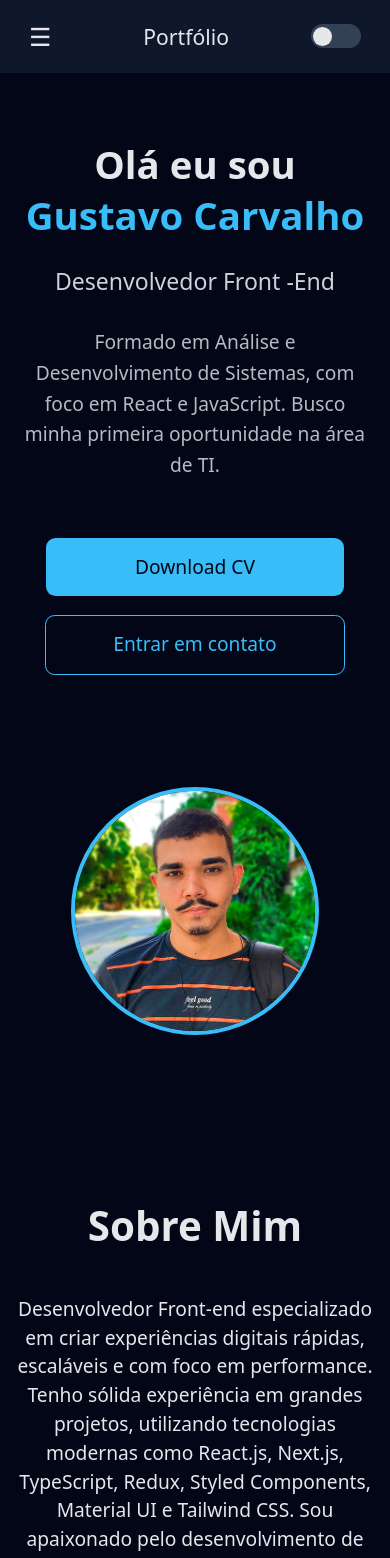
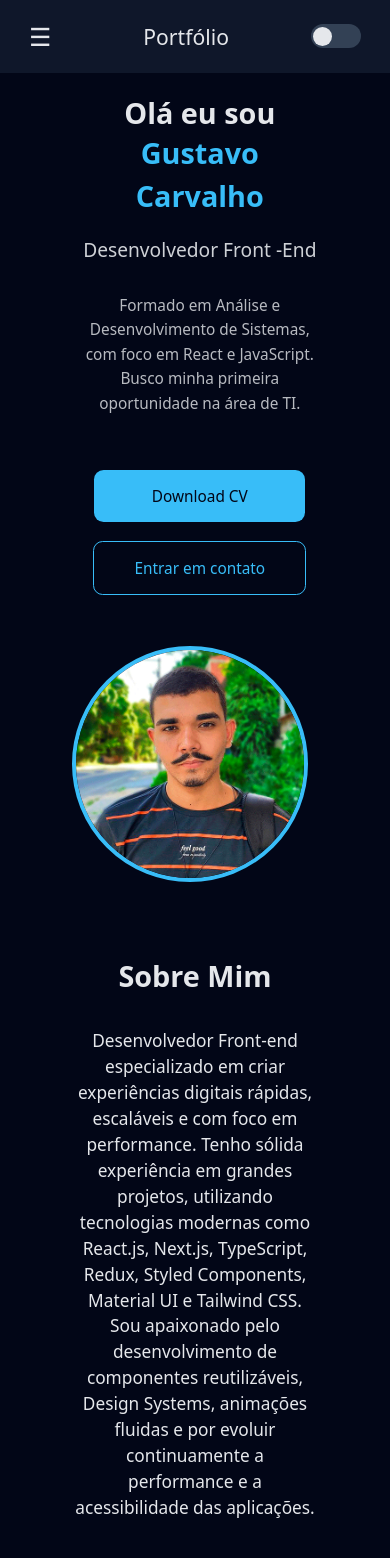
Before and after one commit to gustavocsantos-dev/portfolio, a React (Vite) app: page / in a window 390 px wide. Shown: the top 1558 px of the page. Built offline with nearby package versions, Linux system fonts and the light colour scheme.

Commit message:
media query fix

```diff
--- a/styles/About.css
+++ b/styles/About.css
@@ -1,6 +1,5 @@
 .about{
   width: 100%;
-  max-width: 1200px;
   margin: 0 auto;
   display: flex;
   flex-direction:column;
@@ -20,16 +19,39 @@
   padding: 0 1rem;
 }
 
+@media (max-width: 954px){
+   .about{
+      margin-top: 4rem;
+      width: 700px;
+      margin-right: 1rem;
+   }
+
+   .about p{
+      max-width: 500px;
+   }
+}
+
+@media (max-width: 858px){
+   .about{
+      max-width: 500px;
+      margin: 0 auto;
+      margin-top: 4rem;
+   }
+
+}
+
 @media (max-width: 768px) {
    .about{
-    max-width: 500px;
+    max-width: 400px;
+    margin: 0 auto;
+    margin-top: 3rem;
    }
 
    .about h1{
     font-size: 2.3rem;
    }
    .about p{
-    font-size: 1.1rem;
+    font-size: 1rem;
    }
 }
 
@@ -47,11 +69,25 @@
    }
 }
 
+@media (max-width:400px){
+   .about{
+      max-width: 200px;
+      margin-top: -1rem;
+   }
+
+   .about h1{
+      font-size: 1.5rem;
+   }
+
+   .about p{
+      font-size: 0.9rem;
+   }
+}
 
 @media (max-width: 340px) {
    .about{
     max-width: 150px;
-    margin-top: 2rem;
+    margin-top: -0.1rem;
    }
 
    .about h1{
--- a/styles/Banner.css
+++ b/styles/Banner.css
@@ -1,6 +1,5 @@
 .banner {
-  min-height: calc(100vh + 15px);
-  width: 100%;
+  min-height: calc(85vh + 15px);
   max-width: 1200px;
   margin: 0 auto;
   display: grid;
@@ -105,15 +104,23 @@ body.light .banner {
   background-color: #f8fafc;
 }
 
+@media (max-width:1500px){
+  .banner{
+    gap: 0rem;
+  }
+}
+
+@media (max-width:1400px){
+  .intro{
+    margin-left: 3rem;
+  }
+}
 
 @media (max-width:1260px){
   .banner{
     gap: 0rem;
   }
 }
-
-
-
 
 @media (max-width: 1024px) {
   .title{
@@ -126,15 +133,29 @@ body.light .banner {
   }
 }
 
+@media (max-width: 954px){
+  .banner {
+    grid-template-columns: 1fr;
+    gap: 6rem;
+    min-height: calc(100vh + 15px);
+    margin-left: -3rem;
+  }
 
+  .intro{
+    margin-top: 6rem;
+    text-align: center;
+  }
 
+  .profile{
+    margin-left: 3rem;
+  }
+}
 
 @media (max-width: 768px) {
   .banner {
-    grid-template-columns: 1fr;
-    gap: 3rem;
-    padding: 2rem 1.5rem;
-    text-align: center;
+    gap: 5rem;
+    min-height: calc(80vh + 15px);
+    margin-top: -2rem;
   }
 
   .description {
@@ -144,6 +165,7 @@ body.light .banner {
 
   .intro {
     text-align: center;
+    margin-top: 4.5rem;
   }
 
   .title {
@@ -163,19 +185,27 @@ body.light .banner {
   }
 
   .profile img {
-    width: 200px;
-    height: 200px;
+    width: 250px;
+    height: 250px;
   }
 }
 
 @media (max-width:550px){
 
+  .banner{
+    margin-left: 0rem;
+  }
+
   .title{
     margin-top: 2rem;
     height: 20rem;
     font-size: 1rem;
+    margin-left: -2rem;
   }
 
+  .profile{
+    margin-left: 0rem;
+  }
   .title h1{
     font-size: 2rem;
   }
@@ -188,17 +218,20 @@ body.light .banner {
 
 @media (max-width:480px){
   .banner{
-    padding: 0;
+    gap: 0;
+    margin-top: -6rem;
+    min-height: calc(100vh + 15px);
   }
 
-
-  .intro{
-    max-width: 440px;
+  .description{
+    width: 300px;
   }
 
   .profile{
-    max-width: 440px;
+    width:225px;
+    height:225px;
     margin-bottom: 7rem;
+    margin: 0 auto;
   }
 
   .title{
@@ -229,15 +262,22 @@ body.light .banner {
     max-width: 300px;
   }
 
+
+
   .description{
     width: 300px;
     margin-top: 2rem;
   }
 }
 
-@media (max-width:370px){
+@media (max-width:400px){
   .intro{
     height: 32rem;
+    margin-top: 4rem;
+  }
+
+  .banner{
+    margin-left: -0.5rem;
   }
 
   .title{
@@ -268,34 +308,47 @@ body.light .banner {
   }
 
   .profile{
-    max-width: 150px;
-    margin-left: 4rem;
+    width: 200px;
+    margin: 0 auto;
     height: 20rem;
   }
 
   .profile img{
-    max-width: 200px;
+    width: 190px;
+    height: 190px;
   }
+
 
 }
 
 @media (max-width:340px){
+  .intro{
+    margin-top: 4rem;
+  }
+
   .profile{
-    max-width: 120px;
-    margin-left: 4rem;
+    max-width: 200px;
+    margin: 0 auto;
+    margin-right: 2.5rem;
     height: 20rem;
   }
+
+    .profile img{
+    width: 175px;
+    height: 175px;
+  }
 }
-@media (max-width:300px){
+
+@media (max-width:320px){
   .profile{
     max-width: 200px;
-    margin: 0 2.8rem;
+
     height: 20rem;
   }
 
   .profile{
     max-width: 120px;
-    margin-left: 3rem;
+    margin-left: 5rem;
     height: 20rem;
   }
 }
--- a/styles/Box.css
+++ b/styles/Box.css
@@ -57,12 +57,13 @@ body.light .box {
   color: #f8fafc;
 }
 
-@media (max-width:740px){
+@media (max-width:835px){
   .img{
     width: 2.5rem;
     height: 2.5rem;
   }
 }
+
 
 @media (max-width:640px){
   .img{
--- a/styles/Contact.css
+++ b/styles/Contact.css
@@ -28,12 +28,18 @@
   flex-wrap: wrap;
 }
 
-@media (max-width: 1160px){
+@media (max-width: 1392px){
   .contacts{
-    max-width: 700px;
+      max-width: 700px;
   }
 }
 
+
+@media (max-width: 913px){
+    .contacts{
+      max-width: 500px;
+  }
+}
 
 @media (max-width: 768px) {
   .contacts {
@@ -65,6 +71,12 @@
   }
 }
 
+@media (max-width: 390px){
+  .contactTitle {
+  margin-bottom: 1rem;
+}
+}
+
 
 @media (max-width: 290px){
   .contacts{
--- a/styles/ContactIcon.css
+++ b/styles/ContactIcon.css
@@ -48,22 +48,12 @@ body.light .contactImg {
   background-color:#020617;
 }
 
+
 @media(max-width:390px){
-.contactImg{
-    width: 3.5rem;
-    height: 3.5rem;
-}
-.contactIcon h3{
-    font-size: 1rem;
-    margin-bottom: 0.5rem;
+.contactIcon{
+    margin-bottom: -4rem;
 }
 
-.contactIcon span{
-    font-size: 0.8rem;
-}
-}
-
-@media(max-width:390px){
 .contactImg{
     width: 3rem;
     height: 3rem;
@@ -72,8 +62,4 @@ body.light .contactImg {
     font-size: 0.8rem;
     margin-bottom: 0.5rem;
 }
-
-.contactIcon span{
-    font-size: 0.7rem;
 }
-}
--- a/styles/ProjectItem.css
+++ b/styles/ProjectItem.css
@@ -154,6 +154,12 @@ body.light .projectDiv{
   }
 }
 
+@media(max-width:793px){
+  .projectDiv{
+    margin-bottom: 2rem;
+  }
+}
+
 @media (max-width: 640px) {
   .projectDiv {
   max-width: 20rem;
@@ -182,6 +188,11 @@ body.light .projectDiv{
 }
   .projectThumb {
   height: 9rem;
+}
+
+ .projectButtons{
+  display: flex;
+  flex-direction: column;
 }
 }
 
@@ -247,6 +258,7 @@ body.light .projectDiv{
   .projectThumb {
     height: 4rem;
   }
+
   .tech{
     width: 1rem;
     height: 1rem;
--- a/styles/Projects.css
+++ b/styles/Projects.css
@@ -28,6 +28,16 @@
   justify-items: center;
 }
 
+@media(max-width:1152px){
+  .projects{
+      max-width: 500px;
+  }
+
+  .projectsItems {
+  grid-template-columns: repeat(auto-fit, minmax(28rem, 1fr));
+}
+}
+
 @media (max-width: 960px){
 .projectsItems {
   grid-template-columns: repeat(auto-fit, minmax(28rem, 1fr));
@@ -37,6 +47,11 @@
 }
 }
 
+@media(max-width:793px){
+  .projects{
+    max-width: 500px;
+  }
+}
 
 @media (max-width: 768px) {
   .projectsTitle {
@@ -72,6 +87,12 @@
     .projectsTitle h1{
     margin-left: 0rem;
   }
+}
+
+@media (max-width: 480px){
+.projectsTitle h1{
+    font-size: 2rem;
+}
 }
 
 @media (max-width: 400px){
--- a/styles/Skills.css
+++ b/styles/Skills.css
@@ -40,9 +40,22 @@
   }
 }
 
-@media (max-width: 600px) {
+@media (max-width: 858px){
+  .skills{
+    margin-top: 3rem;
+  }
+}
+
+@media (max-width: 700px) {
+  .skillBoxes{
+    gap: 1.5rem;
+  }
+}
+
+@media (max-width: 670px) {
   .skillBoxes {
     grid-template-columns: repeat(2, 1fr);
+
   }
 }
 
@@ -53,13 +66,20 @@
   }
 }
 
-@media (max-width: 350px){
+@media (max-width: 420px){
 .skillBoxes {
 
   grid-template-columns: repeat(auto-fit, minmax(150px, 1fr));
   gap: 4rem;
 }
 }
+
+@media (max-width: 400px){
+  .skillTitle h1{
+      font-size: 1.7rem;
+  }
+}
+
 
 @media (max-width: 200px){
     .skillTitle h1{
```
Lines whose indentation alone changed are shown as unchanged.
